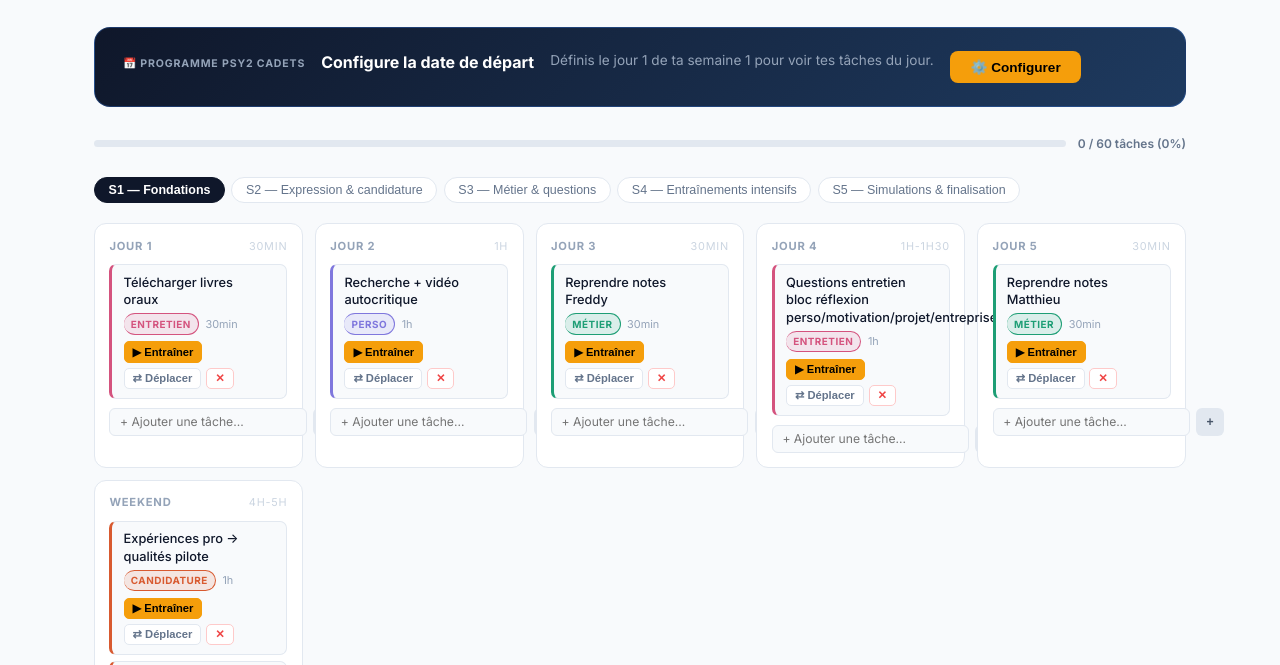
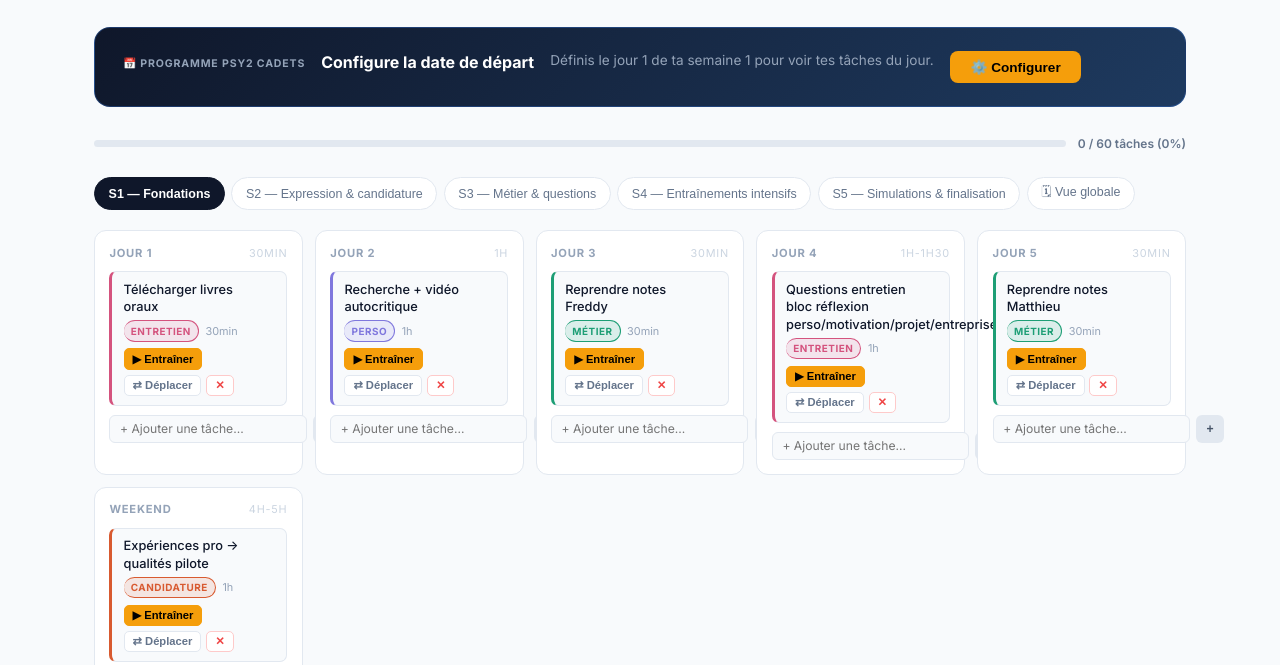
Before and after one commit to lorianechns/AviHub, a plain HTML site: page psy2/index.html in a window 1280 px wide. Shown: the part 59-724 px from the top of the page. Drawn offline with Linux system fonts and the light colour scheme.

Commit message:
fix: VAC links + PSY2 global view

```diff
--- a/psy2/index.html
+++ b/psy2/index.html
@@ -434,7 +434,65 @@ function renderProgress(){
 
 function renderTabs(){
   const el=document.getElementById('week-tabs');
-  el.innerHTML=prog.semaines.map((s,i)=>`<button class="week-tab${i===currentWeek?' active':''}" onclick="currentWeek=${i};renderWeek(${i});document.querySelectorAll('.week-tab').forEach((b,j)=>b.classList.toggle('active',j===${i}))">${s.label}</button>`).join('');
+  const semTabs=prog.semaines.map((s,i)=>`<button class="week-tab${i===currentWeek?' active':''}" onclick="currentWeek=${i};setView('week');document.querySelectorAll('.week-tab').forEach((b,j)=>b.classList.toggle('active',j===${i}))">${s.label}</button>`).join('');
+  el.innerHTML=semTabs+`<button class="week-tab${currentWeek===-1?' active':''}" onclick="currentWeek=-1;setView('global');document.querySelectorAll('.week-tab').forEach((b,j)=>b.classList.toggle('active',j===prog.semaines.length))" style="background:${currentWeek===-1?'#0f172a':'#fff'};color:${currentWeek===-1?'#fff':'#64748b'}">🗓 Vue globale</button>`;
+}
+
+let viewMode='week';
+function setView(mode){
+  viewMode=mode;
+  renderTabs();
+  if(mode==='global') renderGlobal();
+  else renderWeek(currentWeek);
+}
+
+function renderGlobal(){
+  const el=document.getElementById('week-content');
+  const todayDayId=getTodayDayId();
+  el.innerHTML=`
+    <div style="overflow-x:auto;">
+    <div style="display:grid;grid-template-columns:repeat(${prog.semaines.length},minmax(220px,1fr));gap:.75rem;min-width:${prog.semaines.length*230}px;">
+    ${prog.semaines.map((s,wi)=>{
+      const semTasks=s.jours.flatMap(d=>d.tasks);
+      const semDone=semTasks.filter(t=>done.has(t.id)).length;
+      const pct=semTasks.length?Math.round(semDone/semTasks.length*100):0;
+      return `<div style="background:#fff;border:1px solid #e2e8f0;border-radius:12px;padding:.85rem .9rem;">
+        <div style="font-size:.75rem;font-weight:700;color:#0f172a;margin-bottom:.3rem;display:flex;justify-content:space-between;align-items:center;">
+          <span>${s.label}</span>
+          <button style="font-size:.65rem;background:#f1f5f9;border:1px solid #e2e8f0;border-radius:5px;padding:.1rem .4rem;cursor:pointer;color:#64748b;" onclick="currentWeek=${wi};setView('week')">Ouvrir →</button>
+        </div>
+        <div style="background:#e2e8f0;border-radius:999px;height:4px;margin-bottom:.75rem;">
+          <div style="background:#f59e0b;border-radius:999px;height:4px;width:${pct}%"></div>
+        </div>
+        ${s.jours.map(d=>{
+          const isToday=d.id===todayDayId;
+          const dayDone=d.tasks.filter(t=>done.has(t.id)).length;
+          return `<div style="margin-bottom:.55rem;">
+            <div style="font-size:.66rem;font-weight:700;text-transform:uppercase;letter-spacing:.06em;color:${isToday?'#b45309':'#94a3b8'};margin-bottom:.25rem;display:flex;justify-content:space-between;">
+              <span>${d.label}${isToday?' 📍':''}</span>
+              <span style="font-weight:400;color:#cbd5e1">${d.sub}</span>
+            </div>
+            <div id="gday-${d.id}"
+              ondragover="event.preventDefault();document.getElementById('gday-${d.id}').style.outline='2px solid #f59e0b'"
+              ondragleave="document.getElementById('gday-${d.id}').style.outline=''"
+              ondrop="document.getElementById('gday-${d.id}').style.outline='';dropOnDay(event,'${d.id}')">
+              ${d.tasks.map(t=>{
+                const c=CATS[t.cat]||{color:'#94a3b8'};
+                return `<div draggable="true"
+                  ondragstart="dragStart(event,'${t.id}')" ondragend="dragEnd(event)"
+                  onclick="openTraining('${t.id}')"
+                  style="background:${done.has(t.id)?'#f8fafc':'#fff'};border:1px solid #e2e8f0;border-left:3px solid ${c.color};border-radius:6px;padding:.3rem .55rem;margin-bottom:.22rem;cursor:pointer;font-size:.72rem;color:${done.has(t.id)?'#94a3b8':'#0f172a'};${done.has(t.id)?'text-decoration:line-through;':''}" title="${t.titre}">
+                  ${done.has(t.id)?'✅ ':''}${t.titre.length>42?t.titre.slice(0,42)+'…':t.titre}
+                </div>`;
+              }).join('')}
+              ${d.tasks.length===0?`<div style="font-size:.7rem;color:#cbd5e1;padding:.2rem 0;font-style:italic">Vide</div>`:''}
+            </div>
+          </div>`;
+        }).join('')}
+        <div style="font-size:.7rem;color:#94a3b8;margin-top:.35rem;border-top:1px solid #f1f5f9;padding-top:.35rem;">${semDone}/${semTasks.length} tâches • ${pct}%</div>
+      </div>`;
+    }).join('')}
+    </div></div>`;
 }
 
 function renderWeek(wi){
```
